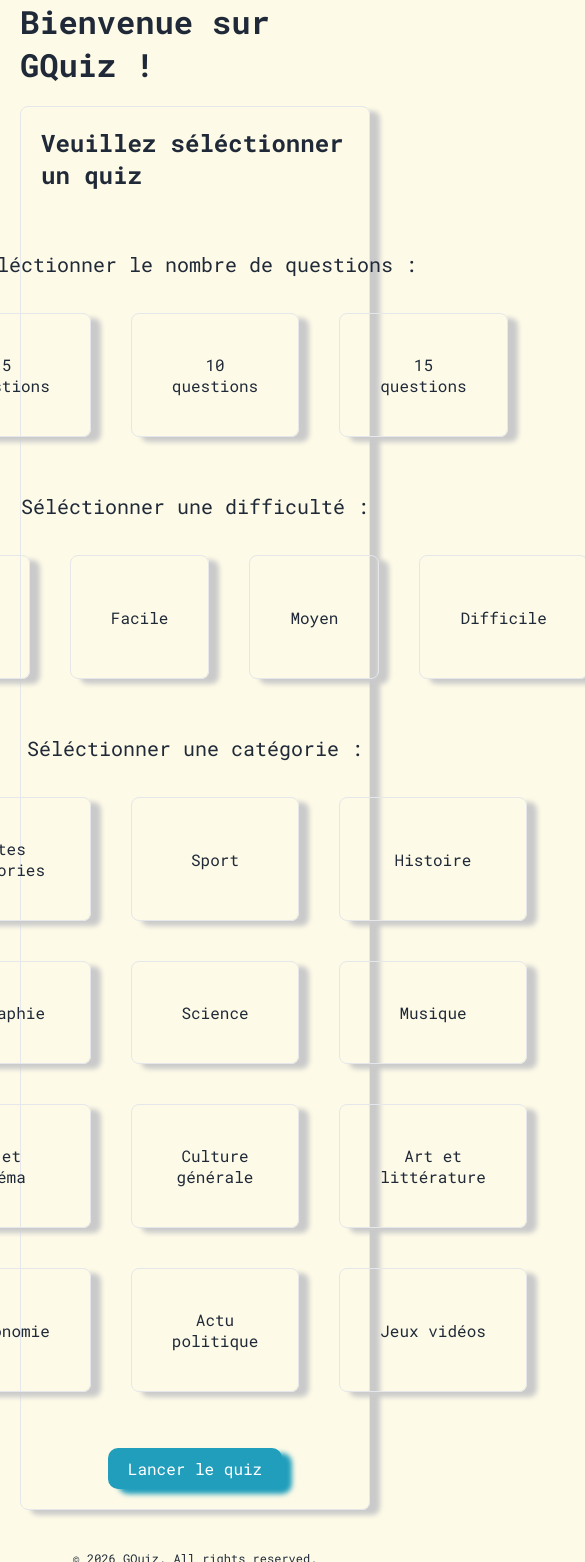
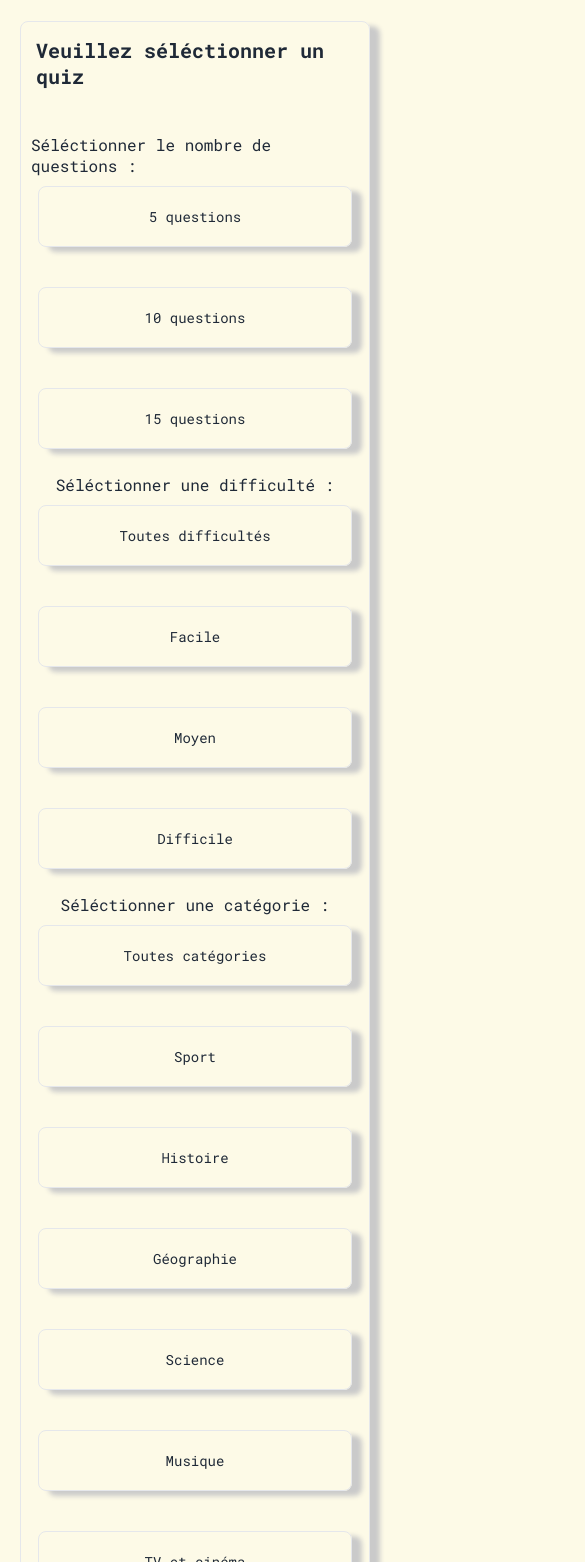
Before and after one commit to corsarto/quiz-culture, a React (Vite) app: page / in a window 390 px wide. Shown: the part 126-1688 px from the top of the page, 585 px wide, since content can reach past the window. Built offline with nearby package versions, Linux system fonts and the light colour scheme.

Commit message:
All css and responsive make

```diff
--- a/src/components/EndScreen/endscreen.scss
+++ b/src/components/EndScreen/endscreen.scss
@@ -19,7 +19,7 @@
   flex-direction: column;
   align-items: center;
   width: 70%;
-  height: 32%;
+  height: 35%;
   & button {
     background-color:var(--color-primary);
     color: white;
@@ -31,3 +31,19 @@
     box-shadow: 10px 5px 5px var(--color-primary);
   }
 }
+
+@media (max-width:640px) {
+  .modal-end-screen{
+    display:flex;
+    justify-content: center;
+    gap:20px;
+    padding:20px 30px;
+  & p{
+    text-align: center;
+    font-size: 14px;
+  }
+  & button{
+    font-size:14px;
+  }
+}
+}
--- a/src/components/Question/question.scss
+++ b/src/components/Question/question.scss
@@ -94,3 +94,43 @@
         box-shadow: 10px 5px 5px grey;
     }
 }
+
+@media (max-width:640px) {
+    .question-card{
+        & h2{
+            font-size: 18px;
+        }
+    }
+    .answer-option{
+        margin:10px;
+        display: flex;
+        flex-direction: column;
+        gap:20px;
+        & label {
+            font-size:14px;
+        }
+        &:hover{
+            background-color: none;
+        }
+        & li {
+            margin:0;
+            padding: 10px;
+        }
+    }
+    .btn-container{
+        gap:10px;
+        margin:10px;
+        & button {
+            font-size:14px;
+            padding: 10px;
+        }
+    }
+    .container-msg {
+        width:80%;
+        padding: 10px 0;
+        margin:20px;
+        & p{
+            font-size: 14px;
+        }
+    }
+}
--- a/src/pages/Error/error.scss
+++ b/src/pages/Error/error.scss
@@ -30,3 +30,16 @@
             box-shadow: 10px 5px 5px var(--color-primary);
         }
 }}
+
+@media (max-width:640px) {
+    .error-container{
+        & .error-card{
+            & h2{
+                font-size:48px;
+            }
+            & p{
+                font-size:24px;
+            }
+        }
+    }
+}
--- a/src/pages/Home/Home.tsx
+++ b/src/pages/Home/Home.tsx
@@ -30,7 +30,6 @@ export default function Home() {
 
     const [selectedQuestions, setSelectedQuestions] = useState<number>(0);
     const questionsOptions = [5, 10, 15];
-
 
     const navigate = useNavigate();
 
--- a/src/pages/Home/home.scss
+++ b/src/pages/Home/home.scss
@@ -62,7 +62,6 @@ input {
             height:100%;
             width:100%;
             cursor:pointer;
-            padding:40px;
         }
         &:hover{
         transform: scale(1.1);
@@ -76,6 +75,10 @@ input {
     place-items: center;
     gap:40px;
     list-style: none;
+    margin-right:20px;
+    & label {
+        padding: 30px;
+    }
 }
 
 .difficulty-container {
@@ -83,6 +86,10 @@ input {
     grid-template-columns: repeat(4, 1fr);
     gap:40px;
     list-style: none;
+    margin-right:45px;
+    & label {
+        padding: 20px 5px;
+    }
 }
 
 .category-container {
@@ -90,6 +97,10 @@ input {
     list-style: none;
     display:grid;
     grid-template-columns: repeat(3, 4fr);
+    margin-right:30px;
+    & label {
+        padding: 30px;
+    }
 }
 
 button {
@@ -102,12 +113,58 @@ button {
     cursor:pointer;
     box-shadow: 10px 5px 5px var(--color-primary);
     margin:20px;
+    &:disabled {
+        background-color:grey;
+        box-shadow: 10px 5px 5px (grey);
+        cursor:auto;
+    }
 }
 
-@media (max-width: 1024px) {
-
+@media (max-width: 640px) {
+h2 {
+    font-size:26px;
+    margin:15px;
 }
 
-@media (max-width: 600px) {
+.quiz-container{
+    max-width:100%;
+    & h3{
+        font-size:20px;
+        margin:15px;
+    }
+    & p{
+        font-size:16px;
+        margin:10px;
+    }
+    & .choice-container{
+        gap:15px;
+    }
+    & .questions-container-card, .difficulty-container, .category-container{
+        display:grid;
+        grid-template-columns: repeat(1, 1fr) ;
+        width:100%;
+        margin:0;
+        padding:0;
+        align-items: center;
+    }
+    & .question-card-home, .difficulty-card-home, .category-card-home{
+        width:90%;
+        max-width: 400px;
+        margin: 0 auto;
+        & label {
+            font-size:14px;
+            padding:20px 40px;
+        }
+        &:hover{
+            transform: none;
+        }
+    }
+    & .difficulties-container, .categories-container, .questions-container{
+        width:100%;
+    }
+}
 
+button {
+    font-size:14px;
 }
+}
--- a/src/styles/main.scss
+++ b/src/styles/main.scss
@@ -46,3 +46,14 @@ footer {
     }
 }
 }
+
+@media (max-width:640px) {
+.app-container h1 {
+    font-size:36px;
+    margin:15px;
+}
+
+footer .footer-container p{
+    font-size: 8px;
+}
+}
```
